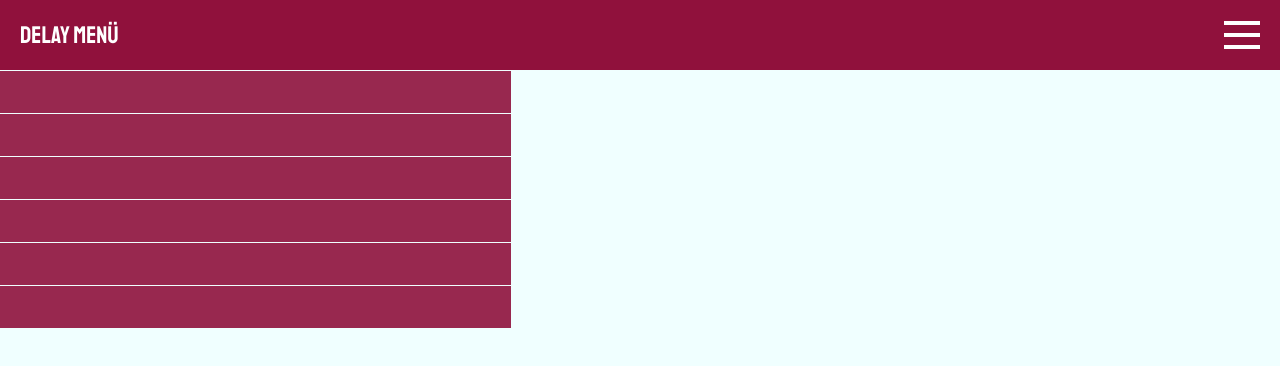
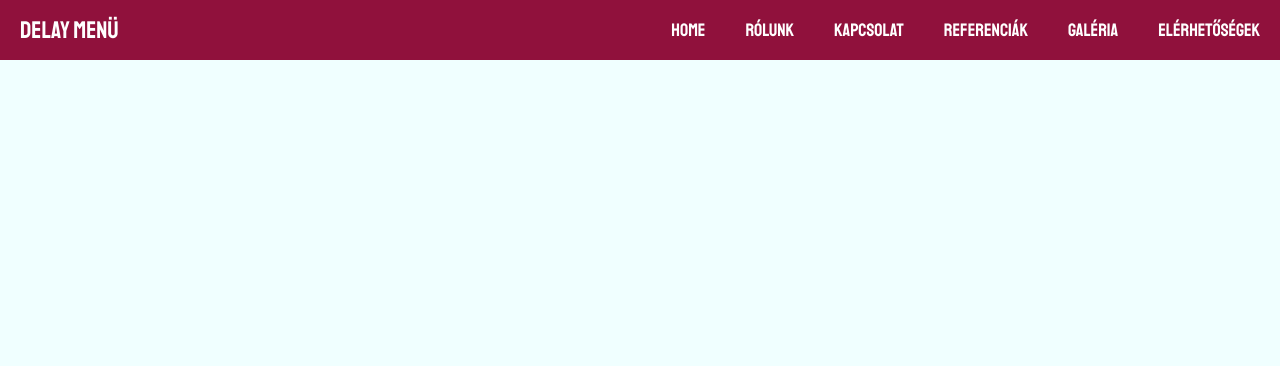
Before and after one commit to peronh/delayNavbar, a plain HTML site: page index.html in a window 1280 px wide. Drawn offline with Linux system fonts and the light colour scheme.

Commit message:
* update desktop navbar

```diff
--- a/index.html
+++ b/index.html
@@ -11,6 +11,14 @@
 </head>
 <body>
     <header>delay menü
+        <div id="menudesktop">
+            <a href="#">home</a>
+            <a href="#">rólunk</a>
+            <a href="#">kapcsolat</a>
+            <a href="#">referenciák</a>
+            <a href="#">galéria</a>
+            <a href="#">elérhetőségek</a>
+        </div>
         <img class="open active" src="assets/bars.png" alt="icon">
         <img class="close" src="assets/times-1.png" alt="times">
     </header>
--- a/main.js
+++ b/main.js
@@ -1,30 +1,28 @@
 $(document).ready(function() {
 
+            $("header img.open").on("click", function () {
 
-    $("header img.open").on("click", function() {
-        $('#menu a').css('margin-left', '-789px');
+                $('div#menu a').css('margin-left', '-789px');
+
                 $(this).removeClass('active');
                 $("header img").nextAll().addClass('active');
 
-        $.each($("div#menu a"), function(i, el){
-            setTimeout(function(){
+                $.each($("div#menu a"), function (i, el) {
+                    setTimeout(function () {
                         $(el).animate({marginLeft: '0'});
-            },0 + ( i * 100 ));
+                    }, 1 + (i * 100));
                 });
             });
 
-    $("header img.close, #menu a").on("click" || window.isReload, function() {
+            $("header img.close, #menu a").on("click", function () {
 
                 $('header img.active').removeClass('active');
                 $("header img").prevAll().addClass('active');
 
-        $.each($("div#menu a"), function(i, el){
-            setTimeout(function(){
+                $.each($("div#menu a"), function (i, el) {
+                    setTimeout(function () {
                         $(el).animate({marginLeft: '769px'});
-            },0 + ( i * 100 ));
+                    }, 1 + (i * 100));
                 });
             });
-
-
-
 });
--- a/style.css
+++ b/style.css
@@ -15,7 +15,8 @@ body {
 }
 header {
     background-color: rgba(144, 17, 60, 1);
-    padding: 20px;
+    padding: 0 20px;
+    height: 60px;
     font-size: 24px;
     position: relative;
     display: flex;
@@ -25,9 +26,13 @@ header {
 header img {
     position: absolute;
     right: 20px;
+    width: 30px;
     cursor: pointer;
     transform: scale(0);
     transition: all 0.4s ease-in-out;
+}
+#menudesktop {
+    display: none;
 }
 #menu {
     width: 100%;
@@ -45,3 +50,29 @@ header img {
     width: 100%;
     margin-left: -789px;
 }
+@media (min-width: 769px){
+    header img  {
+        display: none;
+    }
+    #menudesktop {
+        width: 100%;
+        position: absolute;
+        top: 0;
+        right: 0;
+        height: 60px;
+        display: flex;
+        align-items: center;
+        justify-content: flex-end;
+    }
+    #menudesktop a {
+        border-bottom: 0;
+        width: auto;
+        color: #ffffff;
+        text-decoration: none;
+        font-size: 18px;
+        padding: 10px 20px;
+    }
+    #menu {
+        display: none;
+    }
+}
```
Lines whose indentation alone changed are shown as unchanged.
